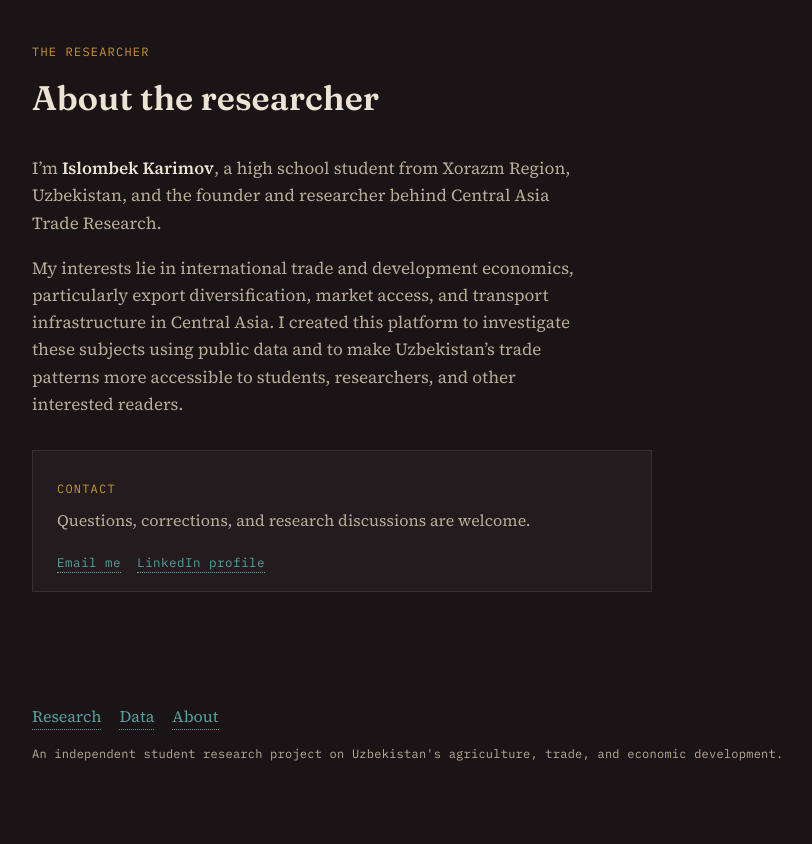
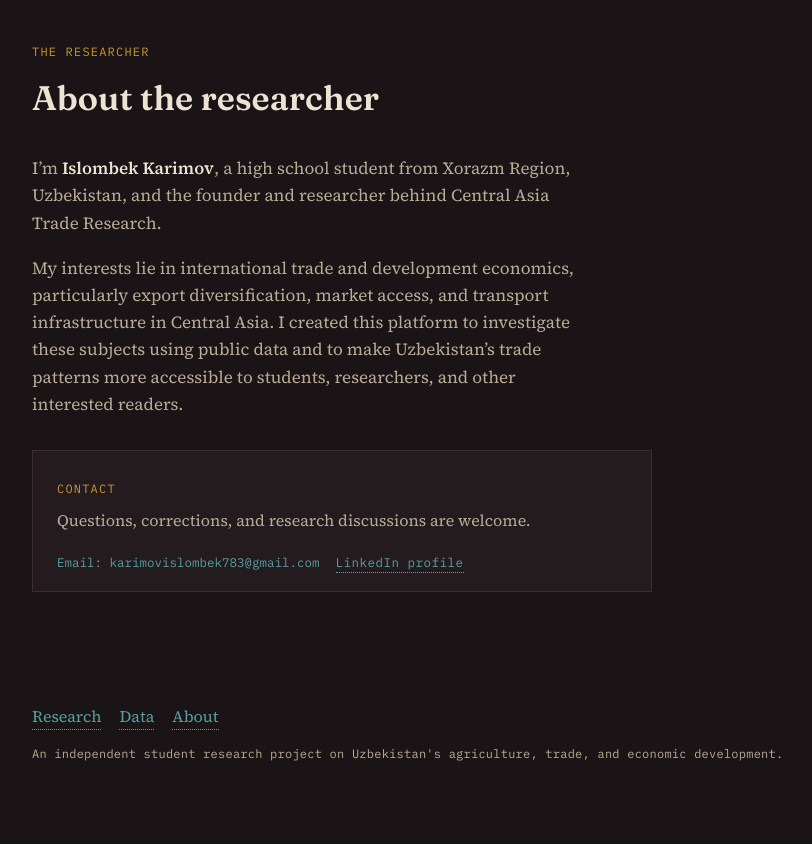
Before and after one commit to karimovislombek783/raisin-exports, a website: page about/index.html in a window 1280 px wide. Shown: the part 1081-1925 px from the top of the page, without its empty margins (146-958 px from the left). Drawn offline with Linux system fonts and the light colour scheme.

Commit message:
Update index.html

```diff
--- a/about/index.html
+++ b/about/index.html
@@ -68,9 +68,15 @@
     </p>
 
     <div class="dataset-actions">
-      <a class="text-link" href="mailto:karimovislombek783@gmail.com">
-        Email me
-      </a>
+      <span
+  style="
+    font-family:'IBM Plex Mono', monospace;
+    font-size:12.5px;
+    color:var(--teal-bright);
+  "
+>
+  Email: karimovislombek783@gmail.com
+</span>
 
       <a
         class="text-link"
```
